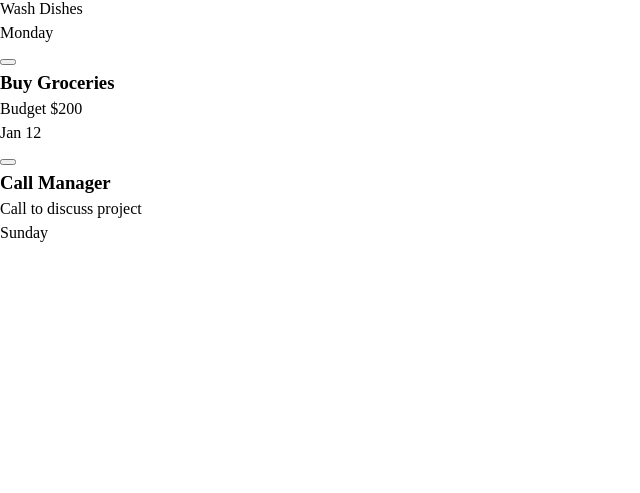
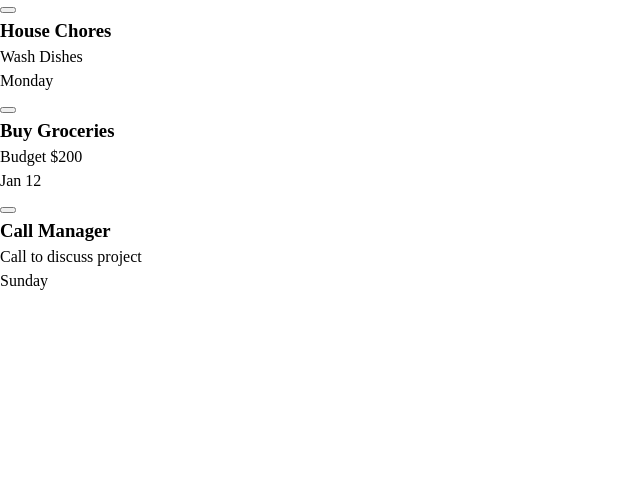
Before and after one commit to DustUnderBag/Todo-List, a website built with webpack: page src/template.html in a window 1280 px wide. Shown: the part 307-800 px from the top of the page, without its empty margins (0-640 px from the left). Built offline with nearby package versions, Linux system fonts and the light colour scheme.

Commit message:
Refactor `loadCurrentProject()` for readability
- Refactored `loadCurrentProject()` to use "forEach" instead of
  "for...of".
- Wrapped `div.content` inside a `div.project-panel`.
- Fixed issue: Project title not displaying.

```diff
--- a/src/loadProject.js
+++ b/src/loadProject.js
@@ -10,9 +10,11 @@ function loadCurrentProject() {
     content.textContent = "";
 
     projectTitle.textContent = getCurrentProjectTitle();
-    for(const task of Project.projects[getCurrentProjectTitle()].tasks) {
+
+    const currentProject = Project.projects[getCurrentProjectTitle()];
+    currentProject.tasks.forEach(task => {
         content.append(generateTaskItem(task));
-    }
+    });
 }
 function getCurrentProjectTitle() {
     return currentProjectTitle;
--- a/src/taskForm.js
+++ b/src/taskForm.js
@@ -28,7 +28,7 @@ export function makeTaskForm() {
     form.appendChild( makeDateInput("Due date", "task-dueDate", "date") );
     form.appendChild( makeDropdown("Priority", "task-priority", priorities) );
     form.appendChild( makeDropdown("Project", "task-project", projectsToArray()) );
-    preSelectOptions();
+    preSelectProject();
 
     const addTask_btn = document.createElement('button');
     addTask_btn.classList.add('add-task');
--- a/src/template.html
+++ b/src/template.html
@@ -24,8 +24,9 @@
         Projects
     </ul>
 
-    <div class="content">
+    <div class="project-panel">
         <h1 class="project-title"></h1>
+        <div class="content"></div>
     </div>
 </body>
 </html>
```
